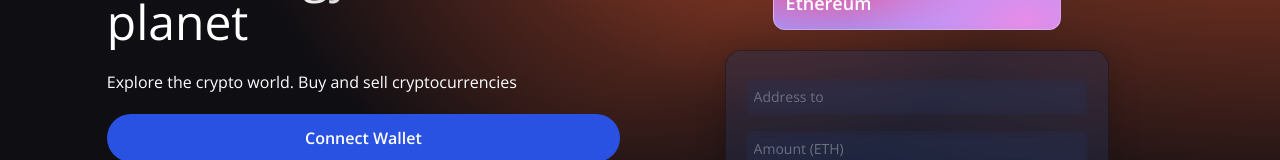
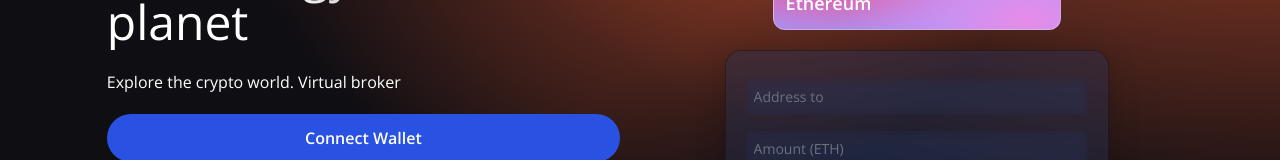
Before and after one commit to Brunodev09/web3, a React (Vite) app in the folder client/: page / in a window 1280 px wide. Shown: the part 303-463 px from the top of the page. Built offline with nearby package versions, Linux system fonts and the light colour scheme.

Commit message:
Final fixes.

```diff
--- a/client/src/components/Welcome.jsx
+++ b/client/src/components/Welcome.jsx
@@ -44,7 +44,7 @@ const Welcome = () => {
                         Experiment the Web3.0 <br /> technology across the planet
                     </h1>
                     <p className='text-left mt-5 text-white font-light md:w9/12 w-11/12 text-base'>
-                        Explore the crypto world. Buy and sell cryptocurrencies
+                        Explore the crypto world. Virtual broker
                     </p>
                     {!connectedAccount && (
                         <button
```
